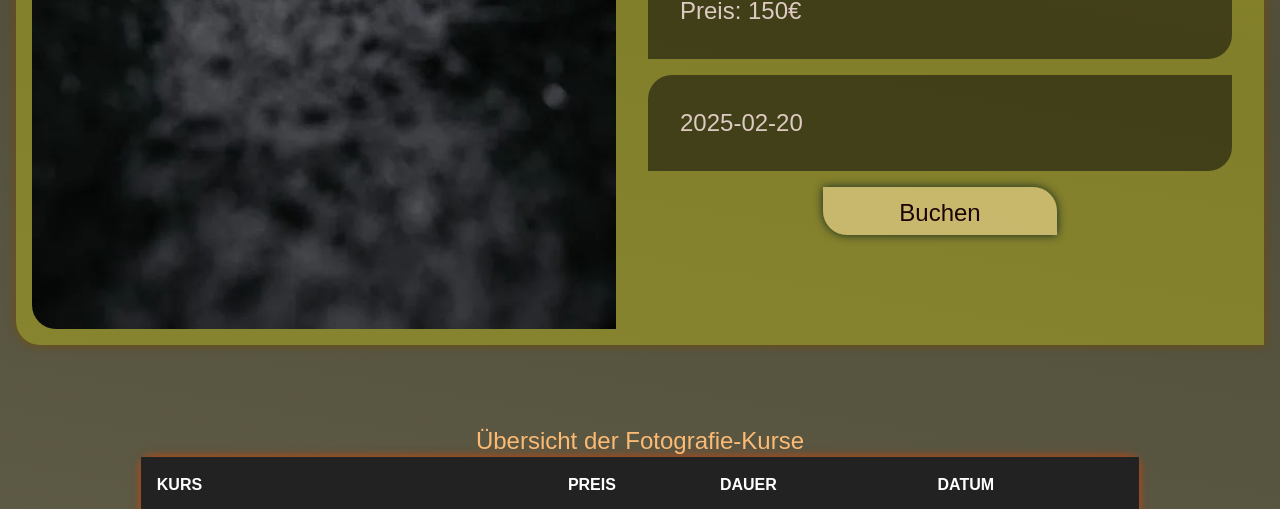
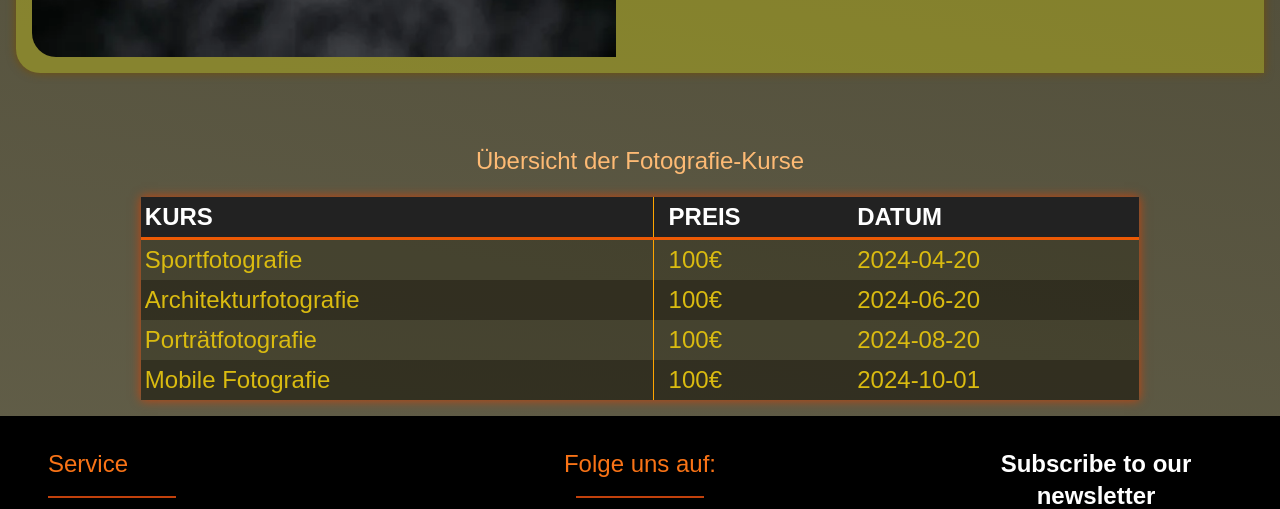
Before and after one commit to marwahsaleh88/neue, an Astro site: page /produkt in a window 1280 px wide. Shown: the part 5574-6083 px from the top of the page. Built offline with nearby package versions, Linux system fonts and the light colour scheme; Astro itself is replaced by a stand-in of ours.

```diff
--- a/src/pages/gallery.astro
+++ b/src/pages/gallery.astro
@@ -39,7 +39,7 @@
         <h2
           class="absolute bottom-20 text-blue-950 text-2xl md:text-4xl p-1 flex items-end bg-yellow-500 opacity-60 rounded-tr-3xl rounded-bl-3xl"
         >
-          Photography of landmarks
+           landmarks
         </h2>
         <img
           src={sto1.src}
@@ -78,7 +78,7 @@
         <h2
           class="absolute bottom-20 text-yellow-200 text-2xl md:text-4xl p-1 flex items-end bg-black rounded-tr-3xl rounded-bl-3xl"
         >
-          Porträt mit Photoshop
+          Porträt Fotografie
         </h2>
         <img
           src={sto2.src}
--- a/src/pages/produkt.astro
+++ b/src/pages/produkt.astro
@@ -15,7 +15,7 @@
 ---
 
 <MainLayout>
-  <section class="container mx-auto px-4 pt-80  mb-16">
+  <section class="container mx-auto px-4 pt-12  mb-14">
     <h2 class=" jump text-5xl text-center   text-yellow-200  ">Unsere Kurse</h2>
     <p class="text-center max-w-2xl mx-auto mb-8 text-2xl text-yellow-100">Alle Kurse sind online verfügbar mit Live-Support, Aufzeichnungen der Vorlesungen, flexiblen Lernzeiten, zertifizierten Abschlüssen und zusätzlichem Lernmaterial.</p>
 
@@ -84,43 +84,36 @@
       </div>
     </section>
 
-    <section class="table-container">
+    <section class="table-container w-[90%] mx-auto md:w-[60%]">
       <table>
-        <caption class="text-2xl text-orange-300">Übersicht der Fotografie-Kurse</caption>
-
-
+        <caption class="text-2xl text-orange-300 mb-5">Übersicht der Fotografie-Kurse</caption>
         <thead>
           <tr>
-            <th>Kurs</th>
-            <th>Preis</th>
-            <th>Dauer</th>
-            <th>Datum</th>
+            <th class="p-1 md:text-2xl">Kurs</th>
+            <th  class="p-1 md:text-2xl">Preis</th>
+            <th class="p-1 md:text-2xl">Datum</th>
           </tr>
         </thead>
         <tbody>
-          <tr>
-            <td class="p-2">Sportfotografie</td>
-            <td>100€</td>
-            <td>12 Stunden</td>
-            <td>2024-04-20</td>
+          <tr   >
+            <td class="p-1 md:text-2xl">Sportfotografie</td>
+            <td class="p-1 md:text-2xl" >100€</td>
+            <td class="p-1 md:text-2xl"  >2024-04-20</td>
+          </tr>
+          <tr >
+            <td class="p-1 md:text-2xl" >Architekturfotografie</td>
+            <td class="p-1 md:text-2xl">100€</td>
+            <td class="p-1 md:text-2xl">2024-06-20</td>
           </tr>
           <tr>
-            <td class="p-2" >Architekturfotografie</td>
-            <td>100€</td>
-            <td>10 Stunden</td>
-            <td>2024-06-20</td>
+            <td class="p-1 md:text-2xl">Porträtfotografie</td>
+            <td class="p-1 md:text-2xl">100€</td>
+            <td class="p-1 md:text-2xl" >2024-08-20</td>
           </tr>
           <tr>
-            <td class="p-2">Porträtfotografie</td>
-            <td>100€</td>
-            <td>15 Stunden</td>
-            <td>2024-08-20</td>
-          </tr>
-          <tr>
-            <td class="p-2">Mobile Fotografie</td>
-            <td>100€</td>
-            <td>8 Stunden</td>
-            <td>2024-10-01</td>
+            <td class="p-1 md:text-2xl">Mobile Fotografie</td>
+            <td class="p-1 md:text-2xl" >100€</td>
+            <td class="p-1 md:text-2xl"  >2024-10-01</td>
           </tr>
 
         </tbody>
@@ -163,21 +156,17 @@
     text-align: left;
     background: rgba(17, 17, 2, 0.3);
     box-shadow: 0 0 10px rgba(218, 65, 5, 0.87);
-    border-radius: 10px;
+
     overflow: hidden;
 }
 
 td {
     border: none;
-font-size: 1.4rem;
 }
 
 th {
-    padding: 1rem;
     background: #222;
     color: #fff;
-    font-size: 1rem;
-    font-weight: bold;
     text-transform: uppercase;
     border-bottom: #ec5a05 3px solid;
 }
@@ -190,6 +179,14 @@
     background: #dfb016;
     color: #000;
 }
+th:nth-child(1),
+td:nth-child(1) {
+  border-right: 1px solid orange;
+  padding-right: 15px;
+}
 
-
+th:nth-child(2),
+td:nth-child(2) {
+  padding-left: 15px;
+}
 </style>
```
